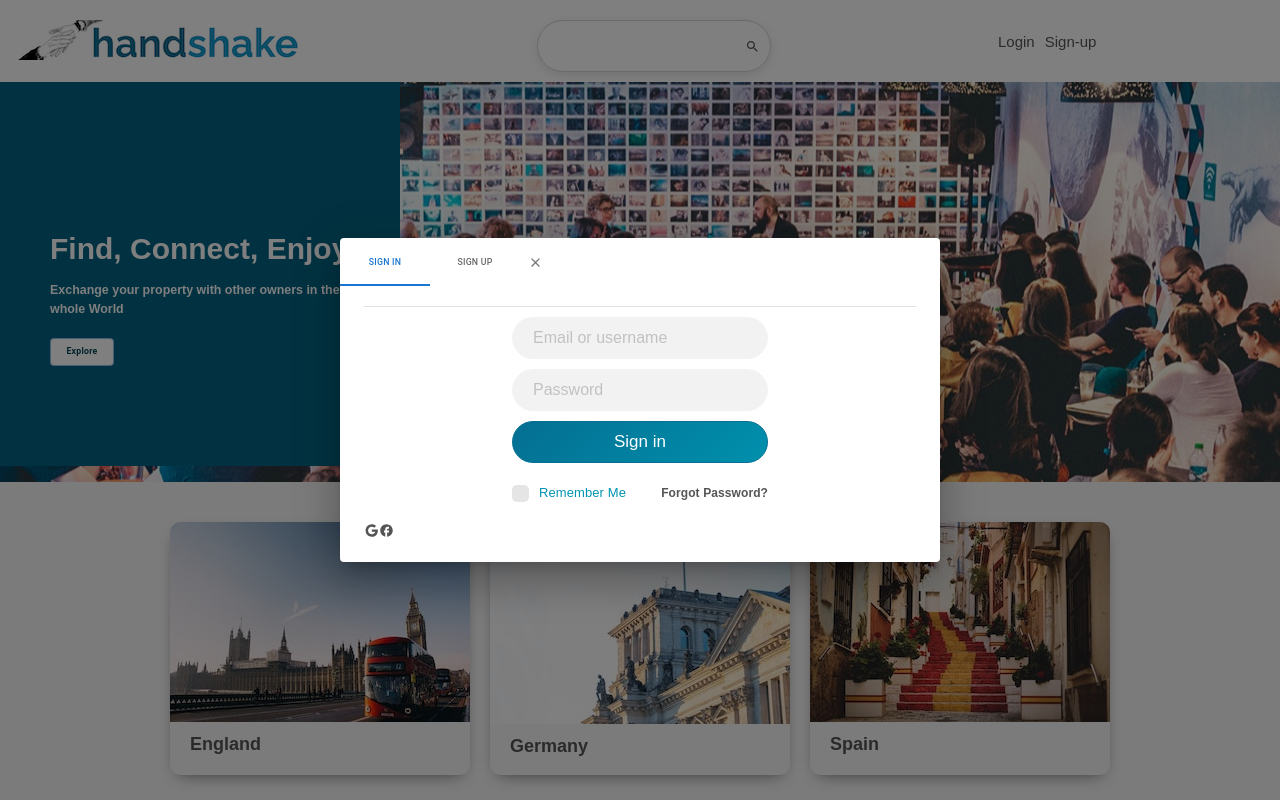
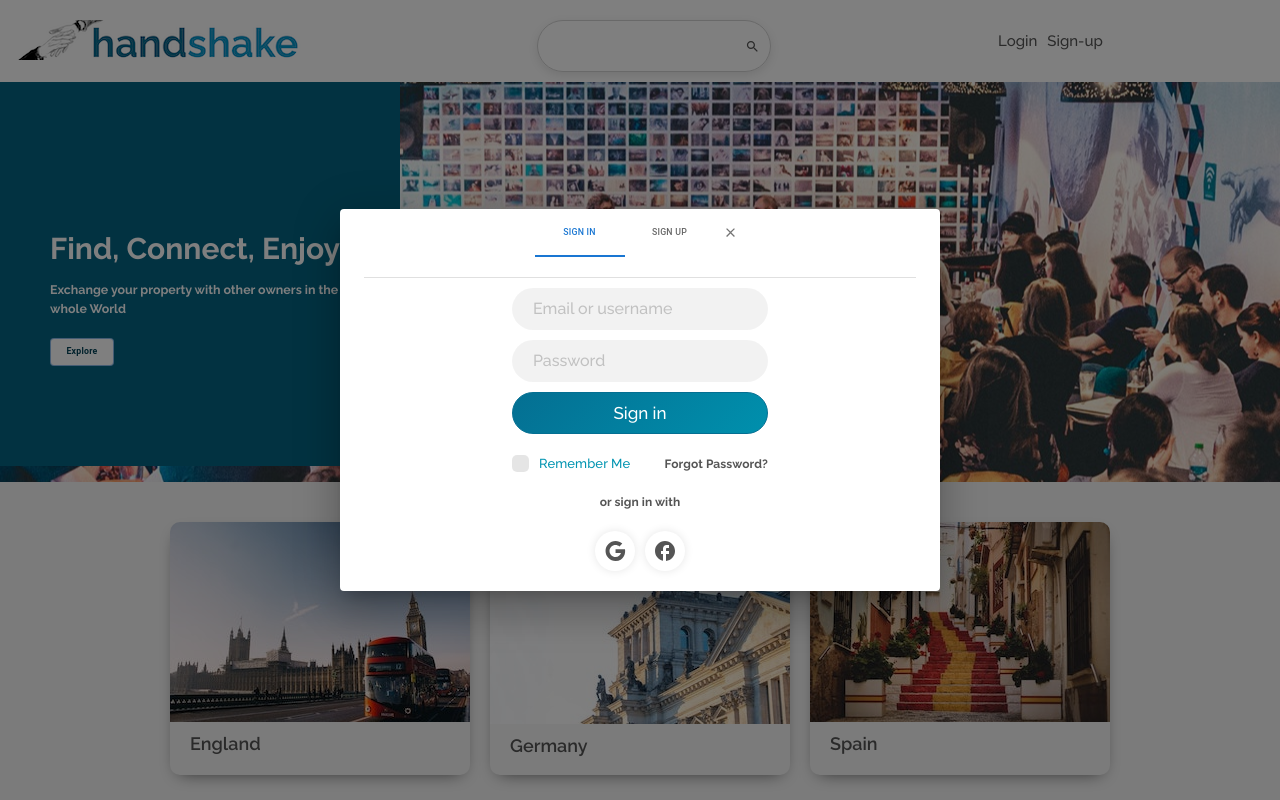
Before and after one commit to Willy0712/handshakeUI, a React (Create React App) app in the folder handshakeui/: page / in a window 1280 px wide. Both pictures are taken after a click on the item "Sign-up". Shown: the top 800 px of the page. Built offline with nearby package versions, Linux system fonts and the light colour scheme.

Commit message:
Login design 80 procent finished

```diff
--- a/handshakeui/public/index.html
+++ b/handshakeui/public/index.html
@@ -19,6 +19,12 @@
       user's mobile device or desktop. See https://developers.google.com/web/fundamentals/web-app-manifest/
     -->
     <link rel="manifest" href="%PUBLIC_URL%/manifest.json" />
+    <link rel="preconnect" href="https://fonts.googleapis.com" />
+    <link rel="preconnect" href="https://fonts.gstatic.com" crossorigin />
+    <link
+      href="https://fonts.googleapis.com/css2?family=Raleway:ital,wght@0,500;0,600;0,700;0,800;0,900;1,500&display=swap"
+      rel="stylesheet"
+    />
     <!--
       Notice the use of %PUBLIC_URL% in the tags above.
       It will be replaced with the URL of the `public` folder during the build.
--- a/handshakeui/src/Components/DialogModal.tsx
+++ b/handshakeui/src/Components/DialogModal.tsx
@@ -78,10 +78,9 @@ const DialogModal: React.FunctionComponent<ModalProps> = ({
     >
       <Tabs
         value={value}
-        indicatorColor="primary"
-        textColor="primary"
         onChange={handleChange}
         aria-label="disabled tabs example"
+        className={classes.tabs}
       >
         <Tab label="Sign In" />
 
--- a/handshakeui/src/Components/SignIn/SignIn.tsx
+++ b/handshakeui/src/Components/SignIn/SignIn.tsx
@@ -49,19 +49,16 @@ const SignIn: React.FunctionComponent = () => {
           </div>
         </div>
       </form>
-      <div className={classes.socialLinks}>
-        <p className={classes.justify__content__end}>
-          <Link to="#" className={classes.justify__content__center}>
-            <span className={classes.icons}>
-              <GoogleIcon />
-            </span>
+      <div className={classes.signInWith}>
+        <h1>or sign in with </h1>
+        <div className={classes.socialLinks}>
+          <Link to="#" className={classes.socialLink}>
+            <GoogleIcon className={classes.icons} />
           </Link>
-          <Link to="#" className={classes.justify__content__center}>
-            <span className={classes.icons}>
-              <FacebookOutlinedIcon />
-            </span>
+          <Link to="#" className={classes.socialLink}>
+            <FacebookOutlinedIcon className={classes.icons} />
           </Link>
-        </p>
+        </div>
       </div>
     </Fragment>
   );
--- a/handshakeui/src/Styles/Constants.scss
+++ b/handshakeui/src/Styles/Constants.scss
@@ -31,7 +31,7 @@ $font-weight-normal: 400;
 $font-weight-medium: 500;
 
 $darkColor: #43464b;
-$textColort: #555;
+$textColor: #555;
 $backgroundColorInput: rgba(0, 0, 0, 0.1);
 $pagePadding: 20px;
 $backgroundColor: #f8f8f8;
--- a/handshakeui/src/Styles/Modal.module.scss
+++ b/handshakeui/src/Styles/Modal.module.scss
@@ -1,11 +1,5 @@
-.overlay {
-  background-color: rgba(0, 0, 0, 0.2);
-  position: fixed;
-  height: 100%;
-  width: 100%;
-  top: 0;
-  left: 0;
-  display: flex;
-  align-items: center;
-  justify-content: center;
+@import "./Constants.scss";
+.tabs {
+  margin: auto;
+  font-family: $font-primary;
 }
--- a/handshakeui/src/Styles/SignIn.module.scss
+++ b/handshakeui/src/Styles/SignIn.module.scss
@@ -93,6 +93,7 @@
   background: $main-color;
   border: 1px solid $main-color;
   color: $white;
+  font-family: $font-primary;
   font-weight: 500;
   @include gradient-background();
   //TODO: add hover effect
@@ -101,6 +102,7 @@
 ::placeholder {
   color: $black;
   opacity: 1; /* Firefox */
+  font-family: $font-primary;
 }
 
 .remember__forgotpass {
@@ -109,7 +111,7 @@
   align-items: center;
   margin-top: 10px;
   margin-bottom: 10px;
-  color: $textColort;
+  color: $textColor;
 
   .rememberMe {
     //TODO: add text clickalble: https://www.youtube.com/watch?v=y93M3RoKQUE
@@ -161,3 +163,50 @@
     }
   }
 }
+
+.signInWith {
+  display: grid;
+  grid-template-columns: 2fr;
+  margin: auto;
+  justify-items: center;
+  row-gap: 2rem;
+
+  h1 {
+    font-family: $font-primary;
+    font-weight: 700;
+    font-size: 1.2rem;
+    color: $textColor;
+    justify-items: center;
+  }
+
+  .socialLinks {
+    display: flex;
+    justify-content: center;
+    align-items: center;
+    width: 100%;
+    gap: 1rem;
+    .socialLink {
+      display: flex;
+      justify-content: center;
+      align-items: center;
+      width: 40px;
+      height: 40px;
+      border-radius: 50%;
+      background: $white;
+      // color: $black;
+      font-size: 1.5rem;
+      font-weight: 700;
+      box-shadow: 0 0 10px rgba(0, 0, 0, 0.1);
+      transition: 0.3s;
+      &:hover {
+        background: $main-color;
+        color: $white;
+      }
+    }
+  }
+
+  .icons {
+    height: 2.4rem;
+    width: 2.4rem;
+  }
+}
--- a/handshakeui/src/index.scss
+++ b/handshakeui/src/index.scss
@@ -22,7 +22,7 @@ body {
   -moz-osx-font-smoothing: grayscale;
   line-height: 1;
   font-weight: 400;
-  color: #555;
+  color: $textColor;
   background-color: $backgroundColor;
 }
 
@@ -33,5 +33,5 @@ code {
 
 a {
   text-decoration: none;
-  color: $textColort;
+  color: $textColor;
 }
```
